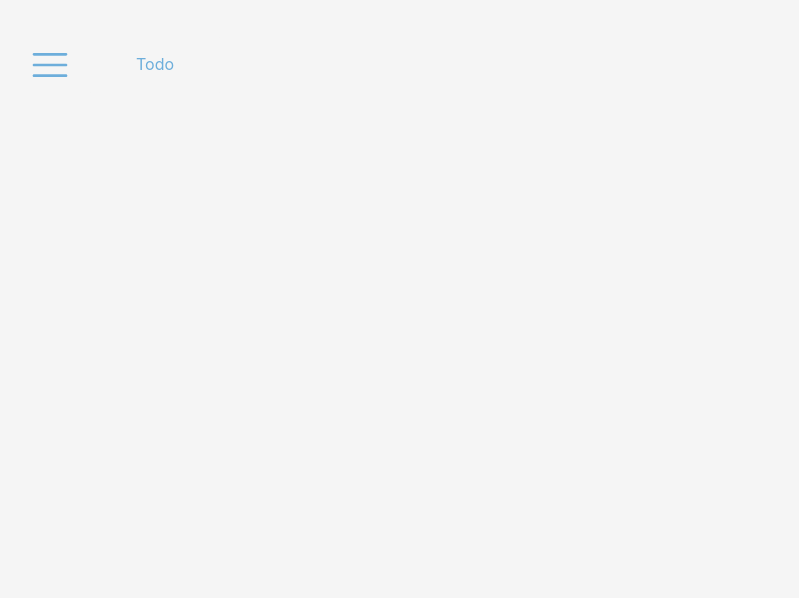
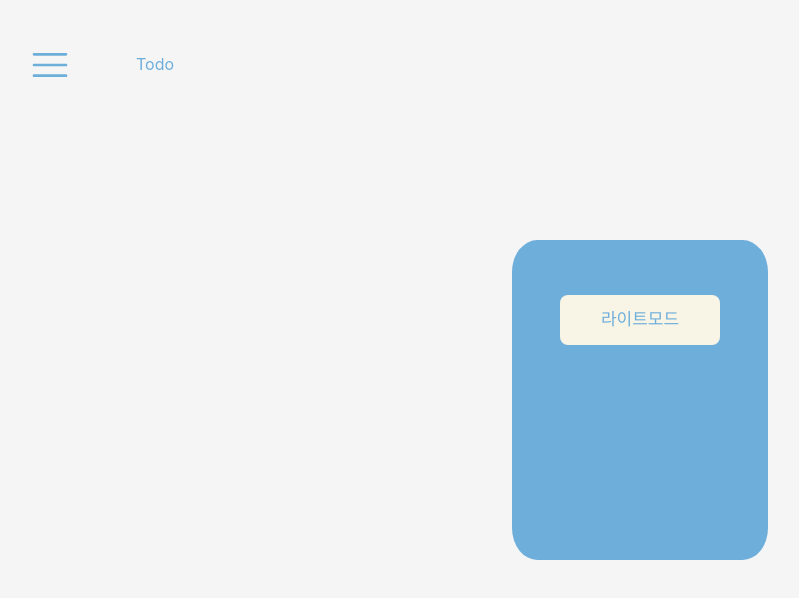
Before and after one commit to suhyeon0111/Typescript_study, a React (Vite) app in the folder myWebPage/client/: page /setting in a window 1280 px wide. Shown: the top 598 px of the page, without its empty margins (0-799 px from the left). Built offline with nearby package versions, Linux system fonts and the light colour scheme.

Commit message:
feat: 다크모드 설정 settingpage로 이동

```diff
--- a/myWebPage/client/src/App.tsx
+++ b/myWebPage/client/src/App.tsx
@@ -1,5 +1,5 @@
 import React from 'react';
-import './App.css';
+import './App.css';  // tailwindcss가 들어간 파일
 import { Routes, Route } from 'react-router-dom';
 import { ThemeProvider } from 'styled-components';
 
--- a/myWebPage/client/src/pages/SettingPage/SettingPage.tsx
+++ b/myWebPage/client/src/pages/SettingPage/SettingPage.tsx
@@ -1,10 +1,31 @@
 import React from "react";
+// import { CiLight, CiDark } from "react-icons/ci";
+
+import useThemeToggleStore from "../../stores/useThemeToggleStore";
 import Logo from "../../components/common/Logo";
 
-export default function SettingPage() {
+
+export default function MyPage() {
+    // const [isDark, setIsDark] = useState<boolean>(false);
+    const { themeMode, setThemeMode } = useThemeToggleStore();
+
     return (
         <>
             <Logo />
+            <div className="MyPageContainer">
+                <div>
+                    <div className="two">
+                        <button onClick={() => setThemeMode(!themeMode)}>
+                            {themeMode ? '다크모드' : '라이트모드'}
+                        </button>
+                        {/* {!isDark ? (
+                        <button> <CiDark />다크모드</button>
+                        ) : (
+                            <button> <CiLight />라이트모드</button>
+                            )} */}
+                    </div>
+                </div>
+            </div>
         </>
     )
 }
```
